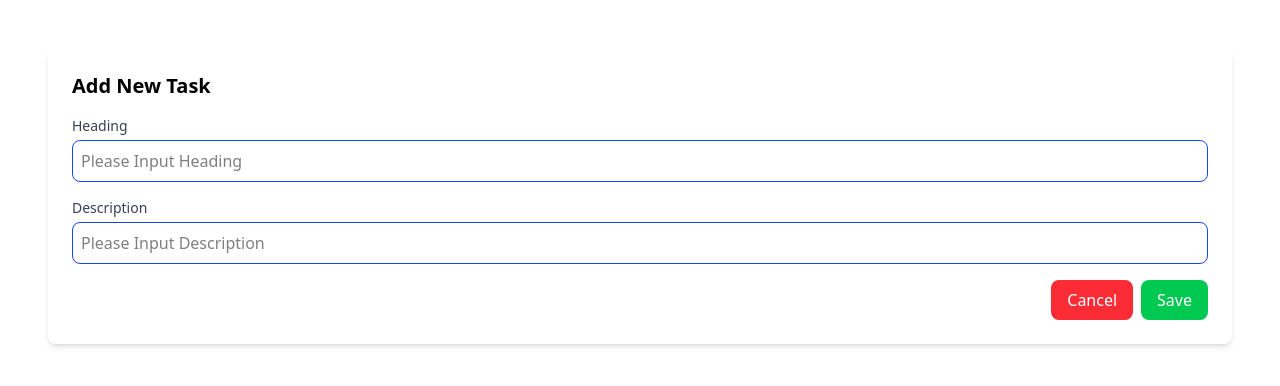
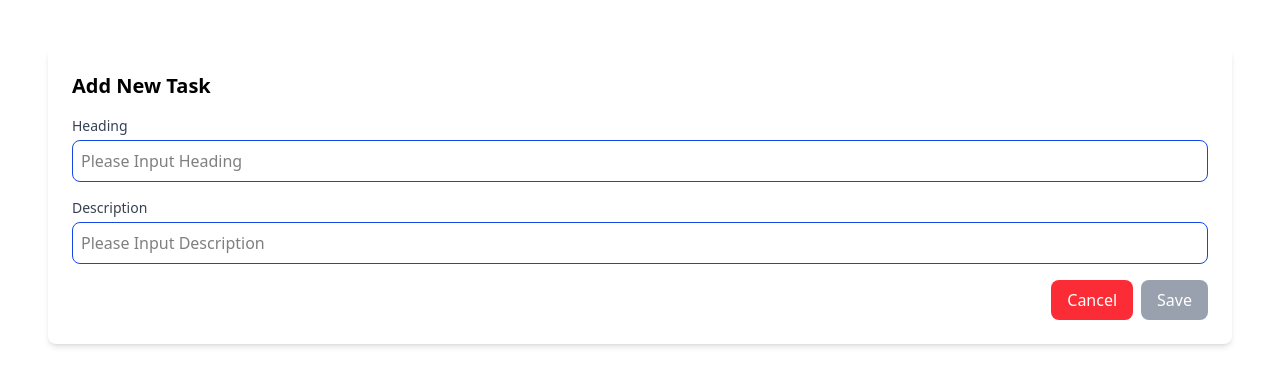
Before and after one commit to Reynadi531/web_5_react_with_firebase, a React (Vite) app: page /add in a window 1280 px wide. Shown: the top 386 px of the page. Built offline with nearby package versions, Linux system fonts and the light colour scheme.

Commit message:
Fix - Button Revision

```diff
--- a/src/components/Button/index.jsx
+++ b/src/components/Button/index.jsx
@@ -1,11 +1,18 @@
 import Proptypes from "prop-types";
 import classNames from "classnames";
 
-export const Button = ({ message, onClick, type = "", color }) => {
-  const styleButton = classNames(`rounded-lg px-4 py-2 text-white`, {
-    "bg-green-500 hover:bg-green-600": color == "green",
-    "bg-red-500 hover:bg-red-600": color == "red",
-    "bg-blue-500 hover:bg-blue-600": color == "blue",
+export const Button = ({
+  message,
+  onClick,
+  type = "",
+  color,
+  disabled = false,
+}) => {
+  const styleButton = classNames(`rounded-lg px-4 py-2 text-white `, {
+    "bg-green-500 hover:bg-green-600": color == "green" && !disabled,
+    "bg-red-500 hover:bg-red-600": color == "red" && !disabled,
+    "bg-blue-500 hover:bg-blue-600": color == "blue" && !disabled,
+    "bg-gray-400 cursor-not-allowed": disabled,
   });
 
   return (
@@ -18,6 +25,7 @@ export const Button = ({ message, onClick, type = "", color }) => {
 Button.propTypes = {
   type: Proptypes.string.isRequired,
   color: Proptypes.string.isRequired,
+  disabled: Proptypes.bool.isRequired,
   message: Proptypes.string.isRequired,
   onClick: Proptypes.func.isRequired,
 };
--- a/src/pages/AddList/index.jsx
+++ b/src/pages/AddList/index.jsx
@@ -22,12 +22,6 @@ export const AddTodoList = () => {
   const handleSubmit = (e) => {
     e.preventDefault();
 
-    // validasi form
-    if (!task.heading || !task.description) {
-      alert("Harap Isi Form");
-      return;
-    }
-
     // get "tasks" dari local storage
     const tasks = JSON.parse(localStorage.getItem("tasks")) || [];
 
@@ -48,6 +42,9 @@ export const AddTodoList = () => {
     // navigate ke todolist
     navigate("/");
   };
+
+  const isFormValid =
+    task.heading.trim() !== "" && task.description.trim() !== "";
 
   return (
     <div className="m-12 rounded-lg bg-white p-6 shadow-md">
@@ -77,7 +74,12 @@ export const AddTodoList = () => {
             message="Cancel"
             onClick={() => navigate("/")}
           />
-          <Button type="submit" color="green" message="Save" />
+          <Button
+            type="submit"
+            color="green"
+            message="Save"
+            disabled={!isFormValid}
+          />
         </div>
       </form>
     </div>
--- a/src/pages/TodoList/index.jsx
+++ b/src/pages/TodoList/index.jsx
@@ -16,7 +16,7 @@ export const TodoList = () => {
 
   const handleDelete = (id) => {
     const updatedList = list.filter((item) => item.id !== id);
-    console.log(updatedList);
+
     setList(updatedList);
     localStorage.setItem("tasks", JSON.stringify(updatedList));
   };
```
